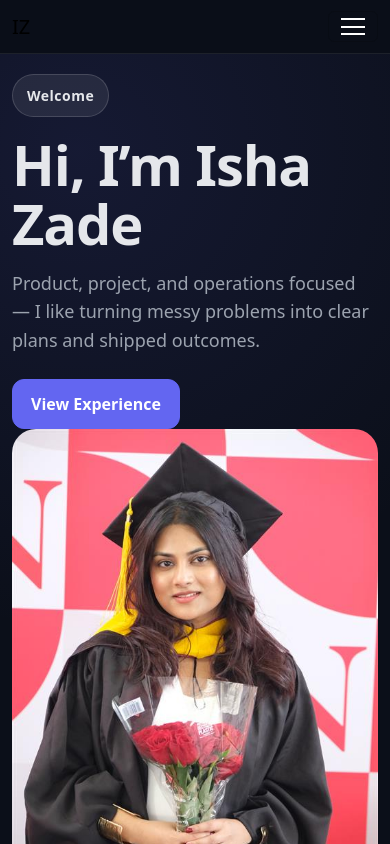
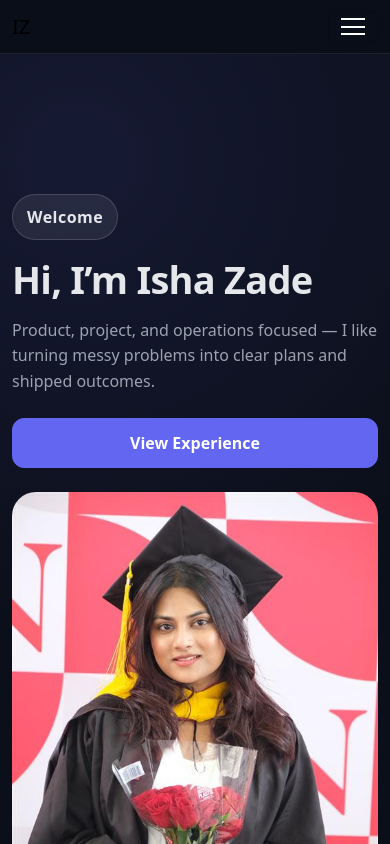
Before and after one commit to ishazade/portfolio, a React (Create React App) app: page / in a window 390 px wide. Shown: the top 844 px of the page. Built offline with nearby package versions, Linux system fonts and the light colour scheme.

Commit message:
Update portfolio

```diff
--- a/public/index.html
+++ b/public/index.html
@@ -1,6 +1,8 @@
 <!DOCTYPE html>
 <html lang="en">
   <head>
+    <meta name="viewport" content="width=device-width, initial-scale=1" />
+
     <meta charset="utf-8" />
     <link rel="icon" href="%PUBLIC_URL%/favicon.ico" />
     <meta name="viewport" content="width=device-width, initial-scale=1" />
--- a/src/App.css
+++ b/src/App.css
@@ -744,3 +744,48 @@ nav.navbar .navbar-toggler[aria-expanded="true"] .navbar-toggler-icon {
 .hero-carousel .carousel-control-next:hover {
   opacity: 1;
 }
+
+/* ===== Mobile responsiveness ===== */
+@media (max-width: 768px) {
+  .banner {
+    padding: 140px 0 70px 0; /* less top padding */
+    text-align: left;
+  }
+
+  .banner h1 {
+    font-size: 38px;   /* down from 65 */
+    line-height: 1.15;
+  }
+
+  .banner .tagline {
+    font-size: 16px;
+  }
+
+  .banner p {
+    font-size: 16px;
+    width: 100%;
+  }
+
+  .project p,
+  .skill p {
+    width: 100%;
+  }
+
+  /* Buttons wrap nicely */
+  .banner .btn,
+  .project-links .btn {
+    width: 100%;
+    justify-content: center;
+  }
+}
+
+@media (max-width: 768px) {
+  .hero-photo {
+    height: 280px;     /* smaller on mobile */
+    object-fit: cover; /* keeps it neat */
+  }
+
+  .hero-carousel {
+    margin-top: 24px;  /* space between text and image */
+  }
+}
```
